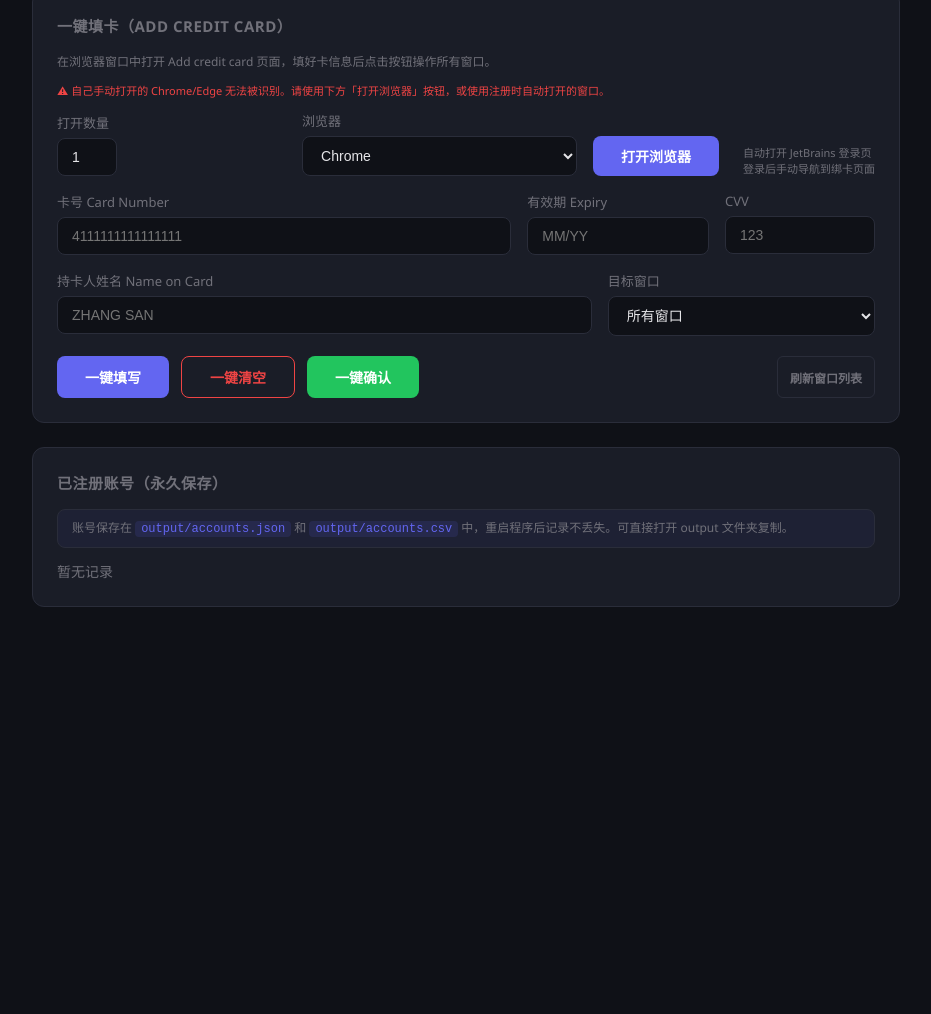
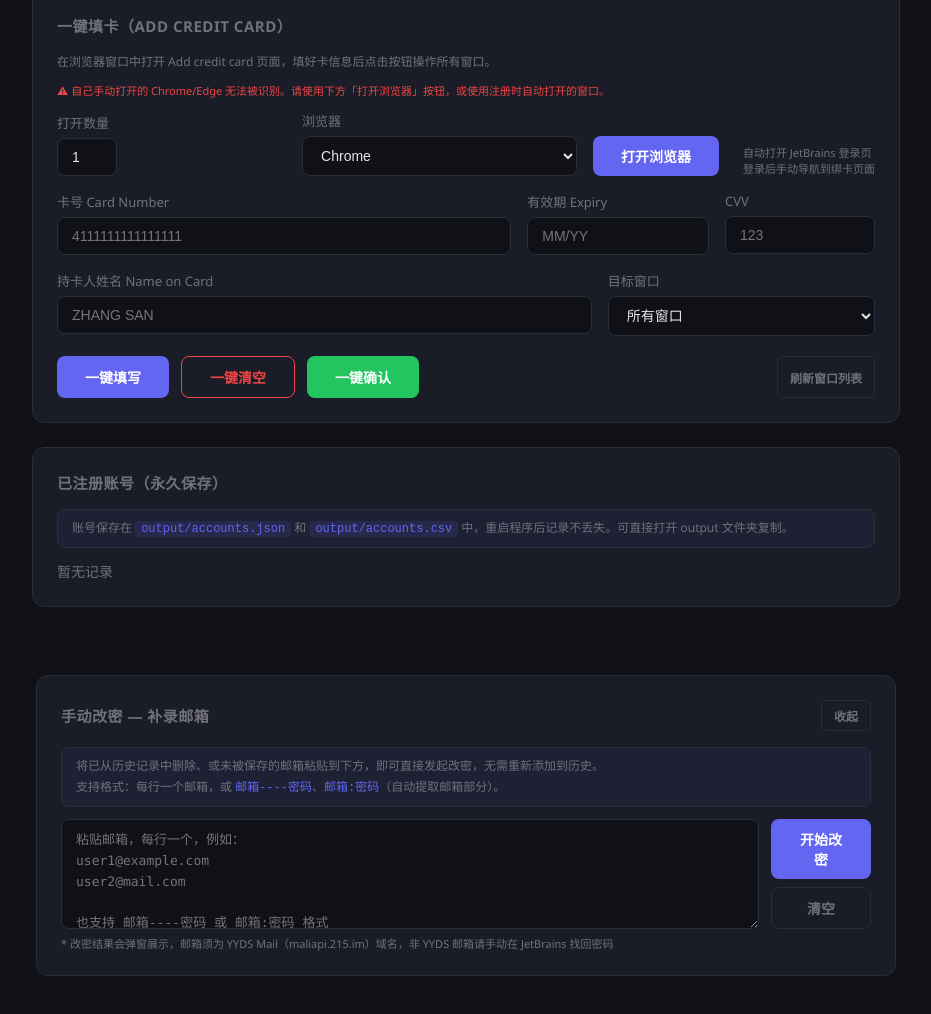
Before and after one commit to xiuchuandz-blip/jb-register, a plain HTML site: page ghostreg/static/index.html in a window 1280 px wide. Shown: the part 2153-3167 px from the top of the page, without its empty margins (174-1105 px from the left). Before the commit the page ends 2804 px from the top, so only its background shows below. Drawn offline with Linux system fonts and the light colour scheme; no server answers.

Commit message:
Add a way to manually reset passwords for deleted email accounts
Adds a new "Manual Password Reset" panel to the UI, allowing users to input email addresses that were previously deleted from registration history. This panel includes a textarea for email input and a button to trigger the existing password reset modal, reusing existing functionality. The JavaScript function `openManualReset` is implemented to parse the input and initiate the reset process.

Replit-Commit-Author: Agent
Replit-Commit-Session-Id: 7fd2cce4-a0e3-48ed-afb5-bb3c5c5e4bc1
Replit-Commit-Checkpoint-Type: full_checkpoint
Replit-Commit-Event-Id: c113626c-67db-4be3-953c-7db0fc6411e5
Replit-Commit-Screenshot-Url: https://storage.googleapis.com/screenshot-production-us-central1/0cf719a5-fc62-43d7-ba9a-9d24ff122706/7fd2cce4-a0e3-48ed-afb5-bb3c5c5e4bc1/cRVYa9E
Replit-Helium-Checkpoint-Created: true

```diff
--- a/ghostreg/static/index.html
+++ b/ghostreg/static/index.html
@@ -614,6 +614,33 @@
 
 </div>
 
+<!-- ═══ 手动改密面板（独立于 Tab，常驻显示） ═══ -->
+<div style="max-width:900px;margin:24px auto 40px;padding:0 20px">
+  <div class="panel">
+    <div class="panel-title" style="display:flex;align-items:center;justify-content:space-between">
+      <span>手动改密 — 补录邮箱</span>
+      <button class="btn btn-secondary btn-small" onclick="this.closest('.panel').querySelector('#manualResetArea').style.display=this.closest('.panel').querySelector('#manualResetArea').style.display==='none'?'':'none';this.textContent=this.textContent==='收起'?'展开':'收起'" id="btnManualResetToggle">收起</button>
+    </div>
+    <div id="manualResetArea">
+      <div style="font-size:12px;color:var(--muted);line-height:1.7;margin-bottom:12px;padding:8px 14px;background:rgba(99,102,241,.06);border-radius:8px;border:1px solid var(--border)">
+        将已从历史记录中删除、或未被保存的邮箱粘贴到下方，即可直接发起改密，无需重新添加到历史。<br>
+        支持格式：每行一个邮箱，或 <code style="color:var(--accent)">邮箱----密码</code>、<code style="color:var(--accent)">邮箱:密码</code>（自动提取邮箱部分）。
+      </div>
+      <div style="display:flex;gap:12px;align-items:flex-start">
+        <textarea id="manualResetEmails" placeholder="粘贴邮箱，每行一个，例如：&#10;user1@example.com&#10;user2@mail.com&#10;&#10;也支持 邮箱----密码 或 邮箱:密码 格式"
+          style="flex:1;min-height:110px;padding:10px 14px;background:var(--bg);border:1px solid var(--border);border-radius:8px;color:var(--text);font-size:13px;font-family:Consolas,monospace;resize:vertical;outline:none;line-height:1.6"></textarea>
+        <div style="display:flex;flex-direction:column;gap:8px;flex-shrink:0">
+          <button class="btn btn-primary" onclick="openManualReset()" style="width:100px">开始改密</button>
+          <button class="btn btn-secondary" onclick="document.getElementById('manualResetEmails').value=''" style="width:100px">清空</button>
+        </div>
+      </div>
+      <div style="font-size:11px;color:var(--muted);margin-top:6px">
+        * 改密结果会弹窗展示，邮箱须为 YYDS Mail（maliapi.215.im）域名，非 YYDS 邮箱请手动在 JetBrains 找回密码
+      </div>
+    </div>
+  </div>
+</div>
+
 <script>
 let ws = null, tasks = {}, history = [];
 
@@ -1089,6 +1116,21 @@ async function _doDelete(ids) {
 
 let _resetEmails = [];
 
+function openManualReset() {
+  const raw = document.getElementById('manualResetEmails').value;
+  const emails = raw.split('\n')
+    .map(line => {
+      line = line.trim();
+      if (!line) return '';
+      // 支持 邮箱----密码 / 邮箱:密码 / 邮箱 密码 格式，只取邮箱部分
+      const m = line.match(/([^\s:,;|—-]+@[^\s:,;|—-]+\.[^\s:,;|—-]+)/);
+      return m ? m[1].trim() : '';
+    })
+    .filter(e => e && e.includes('@'));
+  if (!emails.length) { alert('未检测到有效邮箱地址，请检查输入格式'); return; }
+  openResetModal(emails);
+}
+
 function openResetModal(emails) {
   _resetEmails = emails;
   const info = document.getElementById('resetTargetInfo');
```
